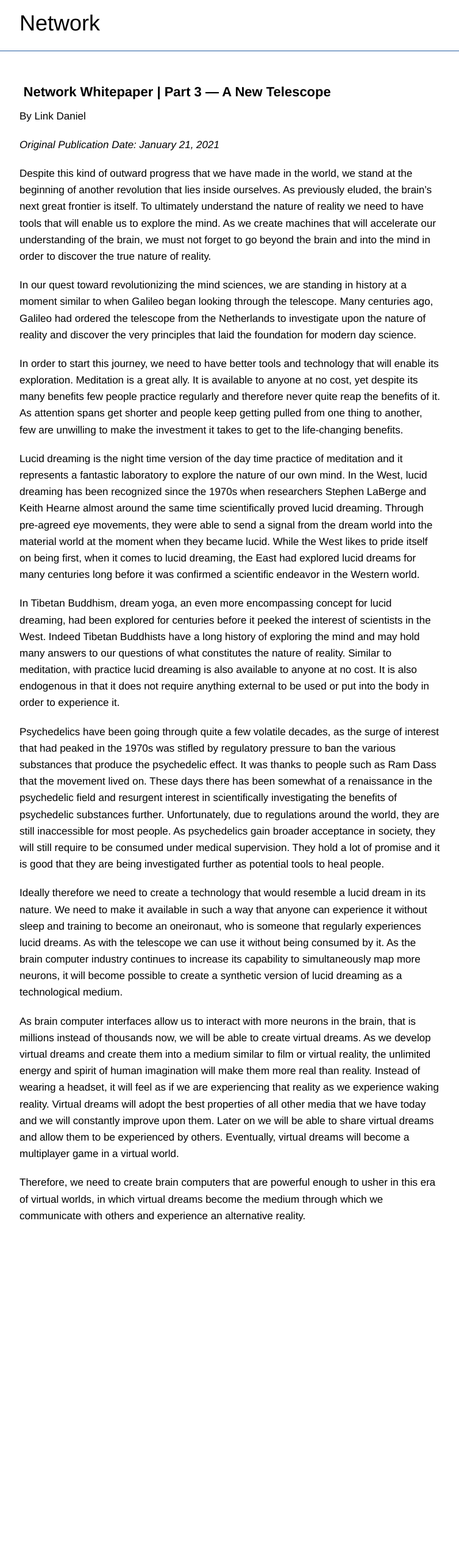
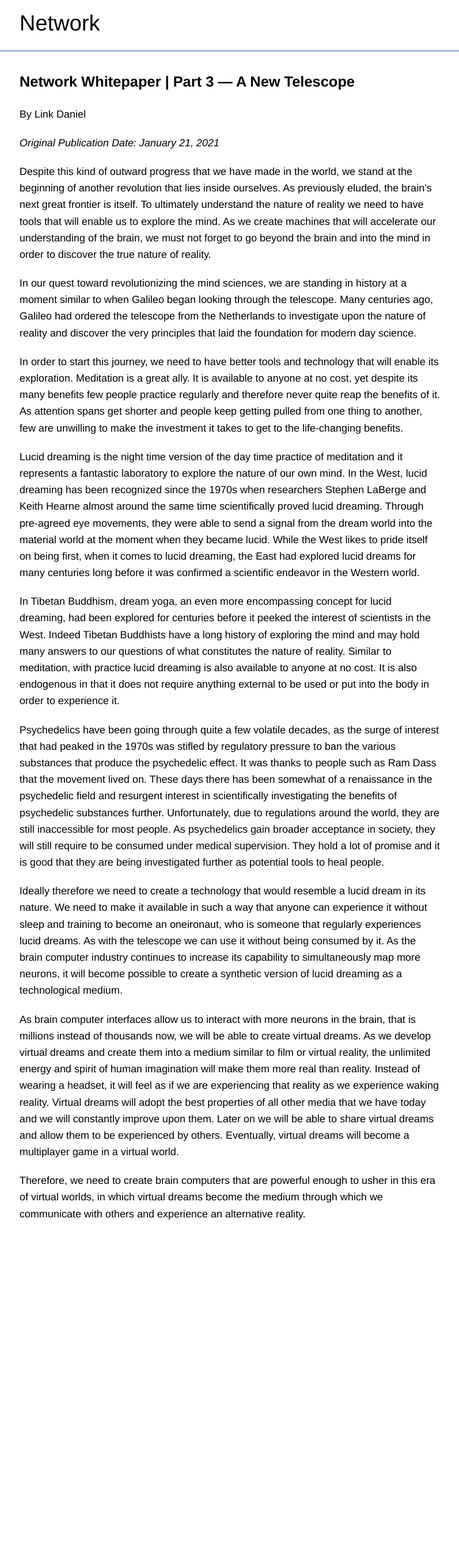
Before and after one commit to networkf/network.github.io, a Jekyll site: the page built from whitepaper21part3.md, in a window 1280 px wide. Shown: the whole page at 61% size, without its empty margins (243-996 px from the left). Built offline with Jekyll 4.4.1, drawn with Linux system fonts in a browser that asks for light colours; some web fonts are replaced; our own code applies the rules of GitHub Pages for plain Markdown files; the repository's description, which GitHub fills in, is left out.

Commit message:
Update whitepaper21part3.md

```diff
--- a/whitepaper21part3.md
+++ b/whitepaper21part3.md
@@ -6,7 +6,7 @@ layout: default
 </head>
 ---
 
-<h2>Network Whitepaper | Part 3 — A New Telescope</h2>
+<b><font size="5">Network Whitepaper | Part 3 — A New Telescope</font></b>
 
 By Link Daniel
 
```
